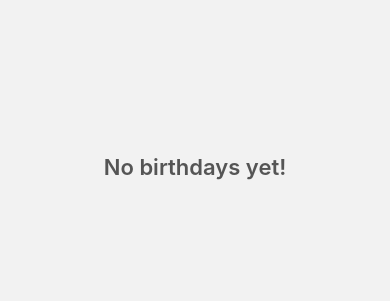
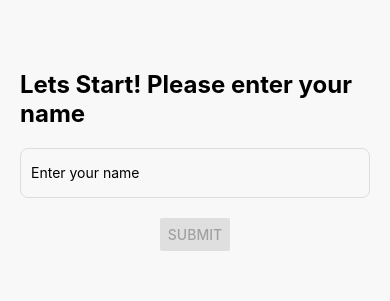
Before and after one commit to IasonTsivos/CakeTime, a React Native app: screen /Welcome in a window 390 px wide. Shown: the part 262-563 px from the top of the page. Built offline with nearby package versions, Linux system fonts and the light colour scheme.

Commit message:
weclome screen

```diff
--- a/App.tsx
+++ b/App.tsx
@@ -1,10 +1,13 @@
+// app.tsx
 import React from 'react';
 import { NavigationContainer } from '@react-navigation/native';
 import { createBottomTabNavigator } from '@react-navigation/bottom-tabs';
+import { createNativeStackNavigator } from '@react-navigation/native-stack';
 import { Ionicons } from '@expo/vector-icons';
 import HomeScreen from './src/screens/HomeScreen';
 import AddBirthdayScreen from './src/screens/AddBirthdayScreen';
 import HomeStackNavigator from './src/navigation/HomeStackNavigator';
+import WelcomeScreen from './src/screens/WelcomeScreen';
 
 type RootTabParamList = {
   Home: undefined;
@@ -12,10 +15,29 @@ type RootTabParamList = {
 };
 
 const Tab = createBottomTabNavigator<RootTabParamList>();
+const Stack = createNativeStackNavigator();
 
 const App = () => {
   return (
     <NavigationContainer>
+      <Stack.Navigator>
+        <Stack.Screen
+          name="Welcome"
+          component={WelcomeScreen}
+          options={{ headerShown: false }} // No header for Welcome Screen
+        />
+        <Stack.Screen
+          name="HomeTabs"
+          component={HomeTabs}
+          options={{ headerShown: false }} // No header for HomeTabs
+        />
+      </Stack.Navigator>
+    </NavigationContainer>
+  );
+};
+
+const HomeTabs = () => {
+  return (
     <Tab.Navigator
       screenOptions={{
         tabBarActiveTintColor: '#ff6b81',
@@ -48,7 +70,6 @@ const App = () => {
         }}
       />
     </Tab.Navigator>
-    </NavigationContainer>
   );
 };
 
--- a/src/screens/HomeScreen.tsx
+++ b/src/screens/HomeScreen.tsx
@@ -271,6 +271,7 @@ const HomeScreen = ({ navigation }: HomeScreenProps) => {
         />
       )}
     </View>
+
   );
 };
 
--- /dev/null
+++ b/src/screens/WelcomeScreen.tsx
@@ -0,0 +1,55 @@
+// src/screens/WelcomeScreen.tsx
+import React, { useState } from 'react';
+import { View, Text, TextInput, Button, StyleSheet } from 'react-native';
+import { useNavigation } from '@react-navigation/native';
+
+const WelcomeScreen = () => {
+  const [name, setName] = useState('');
+  const navigation = useNavigation();
+
+  const handleNameSubmit = () => {
+    if (name.trim()) {
+      // Navigate to HomeTabs, which contains the HomeStackNavigator
+      navigation.replace('HomeTabs'); // This should work because HomeTabs is in the stack navigator
+    }
+  };
+
+  return (
+    <View style={styles.container}>
+      <Text style={styles.welcomeText}>Lets Start! Please enter your name</Text>
+      <TextInput
+        style={styles.input}
+        placeholder="Enter your name"
+        value={name}
+        onChangeText={setName}
+      />
+      <Button title="Submit" onPress={handleNameSubmit} disabled={!name.trim()} />
+    </View>
+  );
+};
+
+const styles = StyleSheet.create({
+  container: {
+    flex: 1,
+    justifyContent: 'center',
+    alignItems: 'center',
+    padding: 20,
+    backgroundColor: '#f8f8f8',
+  },
+  welcomeText: {
+    fontSize: 24,
+    fontWeight: 'bold',
+    marginBottom: 20,
+  },
+  input: {
+    height: 50,
+    width: '100%',
+    borderColor: '#ddd',
+    borderWidth: 1,
+    borderRadius: 8,
+    marginBottom: 20,
+    paddingLeft: 10,
+  },
+});
+
+export default WelcomeScreen;
```
Also changed, not shown: src/screens/NameInputScreen.tsx (added, +56 -0 lines). Lines whose indentation alone changed are shown as unchanged.
